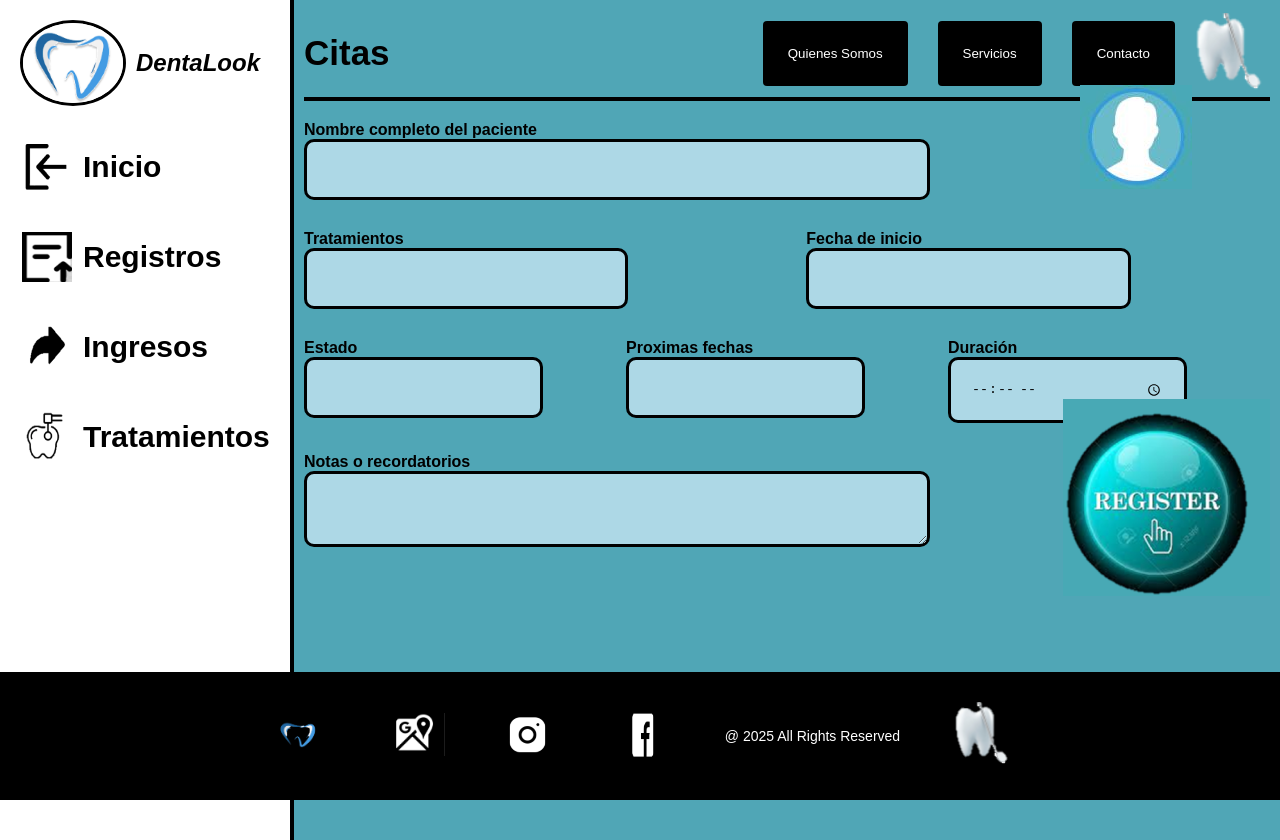
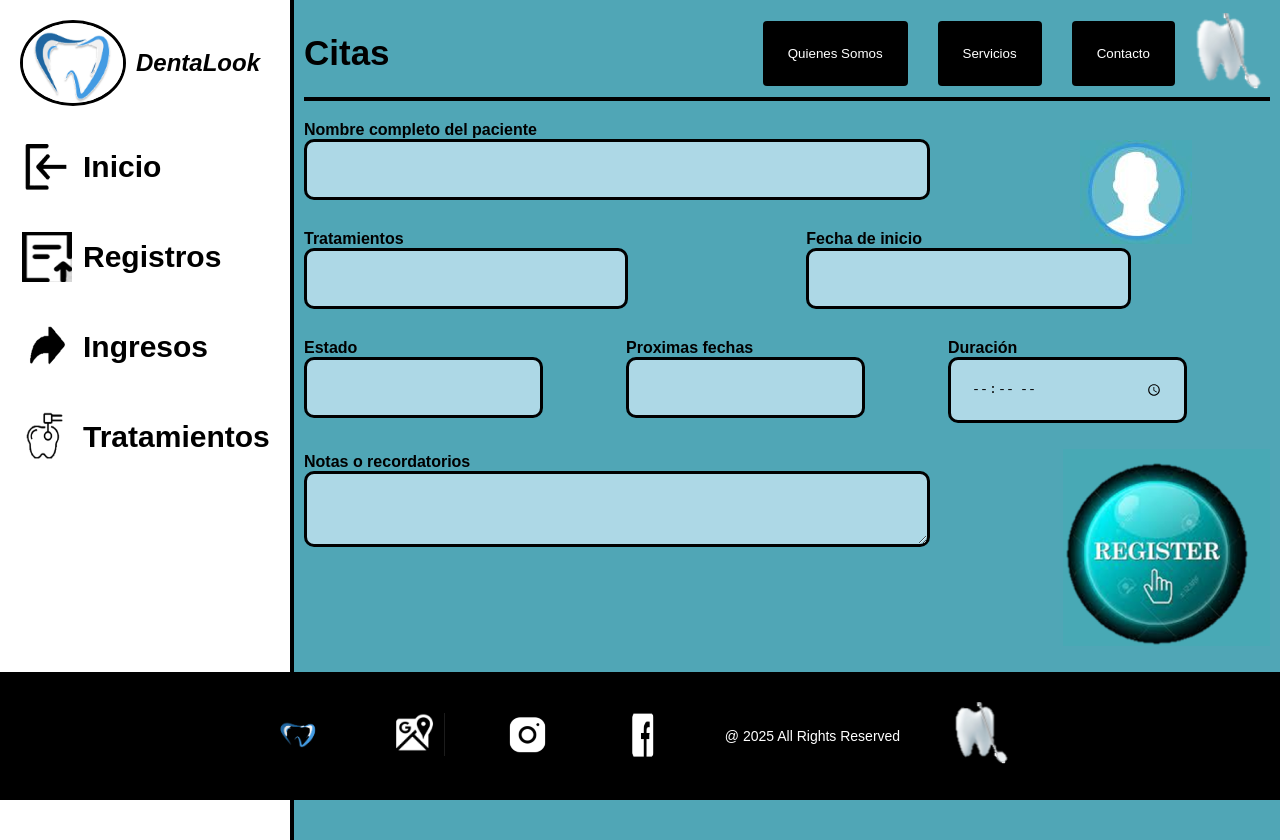
Before and after one commit to dieguinho101/Analisis, a plain HTML site: page Sistema de analisis/cita.html in a window 1280 px wide. Drawn offline with Linux system fonts and the light colour scheme.

Commit message:
cita.css

```diff
--- a/Sistema de analisis/css/cita.css
+++ b/Sistema de analisis/css/cita.css
@@ -148,7 +148,7 @@ header h1 {
 /* ======== ÍCONO DE USUARIO ======== */
 .usuario-button {
     position: absolute;
-    bottom: 615px; /* Ajusta este valor para subir o bajar el botón */
+    bottom: 560px; /* Ajusta este valor para subir o bajar el botón */
     right: 100px;
     width: 100px; /* Ajusta el tamaño si es necesario */
     height: 100px;
@@ -157,7 +157,7 @@ header h1 {
 /* ======== BOTÓN DE REGISTRO ======== */
 .register-button {
     position: absolute;
-    bottom: 200px; /* Ajusta este valor para subir o bajar el botón */
+    bottom: 150px; /* Ajusta este valor para subir o bajar el botón */
     right: 10px;
 }
 
```
